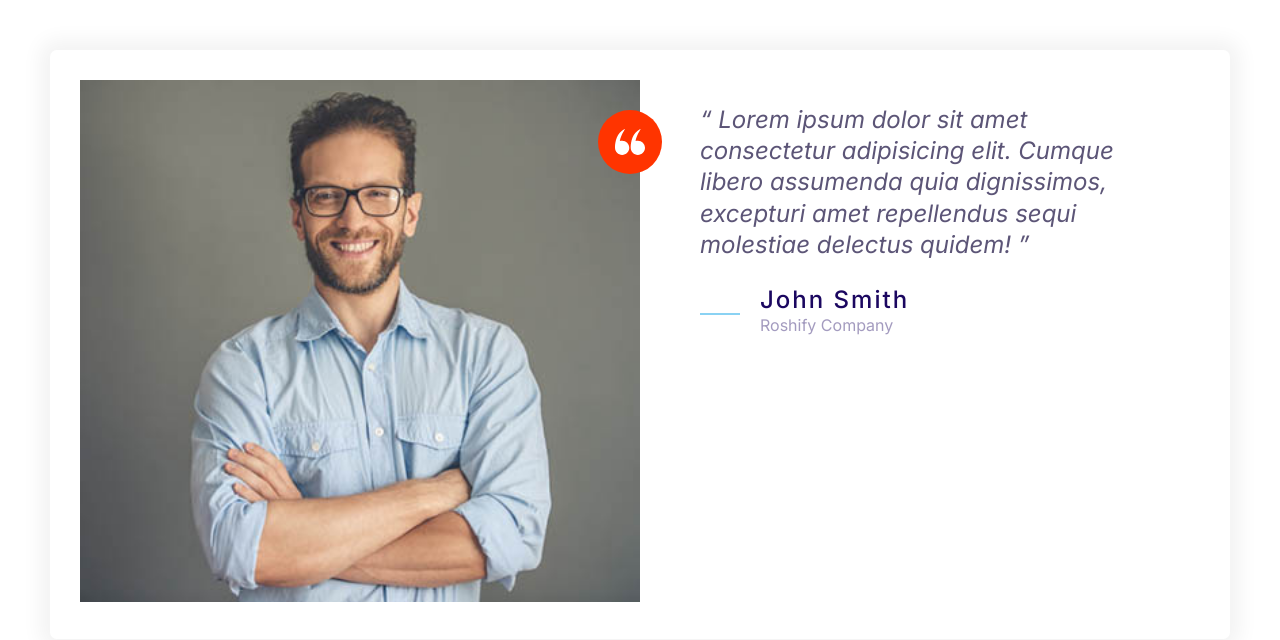
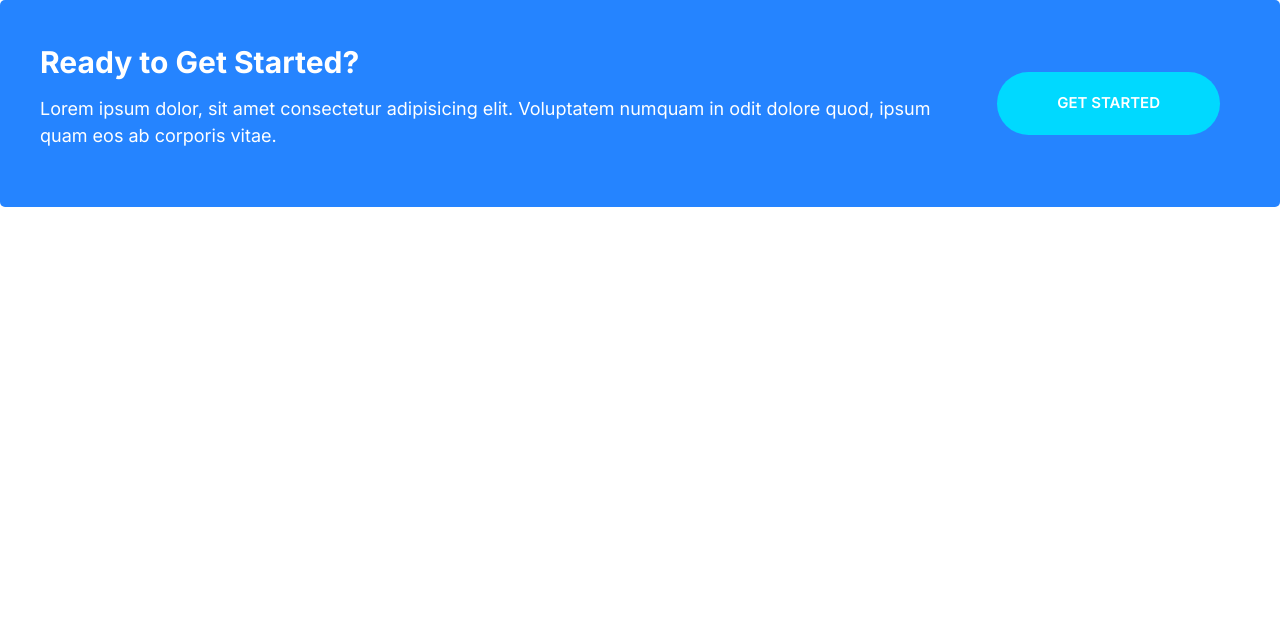
Before and after one commit to roshavafaei/roshify-landing-page, a plain HTML site: page index.html in a window 1280 px wide. Drawn offline with Linux system fonts and the light colour scheme.

Commit message:
Define the styles to the callouts.

```diff
--- a/CSS/style.css
+++ b/CSS/style.css
@@ -238,6 +238,11 @@
 .btn--outline:hover {
   background: var(--color-headings);
   color: #fff;
+}
+
+.btn--streched {
+    padding-left: 6rem;
+    padding-right: 6rem;
 }
 
 .btn--block {
@@ -487,3 +492,44 @@
         margin-left: 6rem;
     }
 }
+
+/* Callouts */
+.callout {
+    padding: 4rem;
+    border-radius: 5px;
+}
+
+.callout--primary {
+    background: var(--color-primary);
+    color: #fff;
+}
+
+.callout__heading {
+    color: #fff;
+    font-size: 3rem;
+    margin-top: 0;
+}
+
+.callout .btn {
+    justify-self: center;
+    align-self: center;
+}
+
+.callout__content {
+    text-align: center;
+}
+
+@media screen and (min-width: 768px) {
+    .callout .grid--1x2 {
+        grid-template-columns: 1fr auto;
+    }
+
+    .callout__content {
+        text-align: left;
+    }
+
+    .callout .btn {
+        justify-self: start;
+        margin: 0 2rem;
+    }
+}
--- a/index.html
+++ b/index.html
@@ -13,37 +13,17 @@
     <link rel="stylesheet" href="CSS/normalize.css" />
     <link rel="stylesheet" href="CSS/style.css" />
   </head>
-  <body style="padding: 5rem">
-    <div class="card testimonial">
+  <body>
+    <div class="callout callout--primary">
       <div class="grid grid--1x2">
-        <div class="testimonial__image">
-          <img src="Images/testimonial.jpg" alt="A happy, smiling customer" />
-          <span class="icon-container icon-container--accent">
-            <svg class="icon icon--white icon--small">
-              <use xlink:href="images/sprite.svg#quotes"></use>
-            </svg>
-          </span>
+        <div class="callout__content">
+          <h2 class="callout__heading">Ready to Get Started?</h2>
+          <p>
+            Lorem ipsum dolor, sit amet consectetur adipisicing elit. Voluptatem
+            numquam in odit dolore quod, ipsum quam eos ab corporis vitae.
+          </p>
         </div>
-        <blockquote class="quote">
-          <p class="quote__text">
-            Lorem ipsum dolor sit amet consectetur adipisicing elit. Cumque
-            libero assumenda quia dignissimos, excepturi amet repellendus sequi
-            molestiae delectus quidem!
-          </p>
-          <footer>
-            <div class="media">
-              <div class="media__image quote__line">
-                <svg class="icon icon--primary">
-                  <use xlink:href="images/sprite.svg#line"></use>
-                </svg>
-              </div>
-              <div class="media__body">
-                <h3 class="media__title quote__author">John Smith</h3>
-                <p class="media__text quote__organization">Roshify Company</p>
-              </div>
-            </div>
-          </footer>
-        </blockquote>
+        <a href="#" class="btn btn--secondary btn--streched">Get Started</a>
       </div>
     </div>
   </body>
```
Also changed, not shown: components/callouts.html (added, +12 -0 lines).
